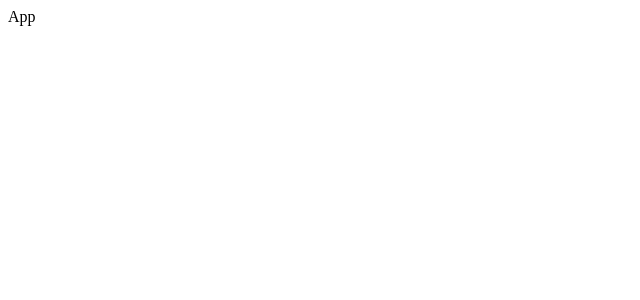
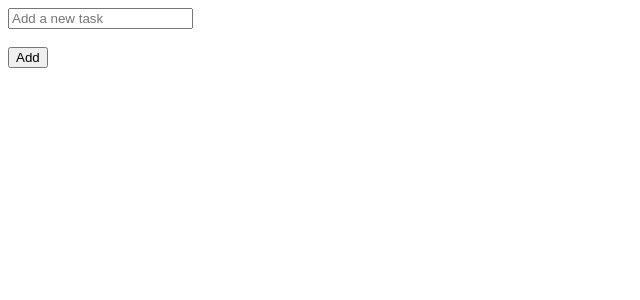
Before and after one commit to gabrielal4k/todoapp_react, a React (Vite) app in the folder todoapp/: page / in a window 1280 px wide. Shown: the top 300 px of the page, without its empty margins (0-640 px from the left). Built offline with nearby package versions, Linux system fonts and the light colour scheme.

Commit message:
component input

```diff
--- a/todoapp/src/App.jsx
+++ b/todoapp/src/App.jsx
@@ -1,10 +1,11 @@
+import Todo from "./component/Todo"
 
 
 function App() {
 
   return (
     <div className="App">
-     App
+      <Todo />
     </div>
   )
 }
--- /dev/null
+++ b/todoapp/src/component/Todo.jsx
@@ -0,0 +1,18 @@
+import { useState } from "react";
+
+
+export default function Todo(){
+
+    const [todo, setTodo] = useState("");
+
+    return (
+        <div>
+            <form>
+                <input type="text" onChange={(e) => setTodo(e.target.value) } value={todo} placeholder="Add a new task" />
+                <br />
+                <br />
+                <button type="submit">Add</button>
+            </form>
+        </div>
+    );
+}
```
